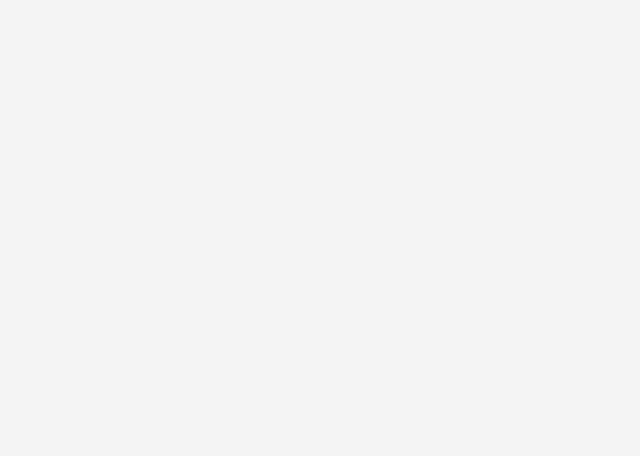
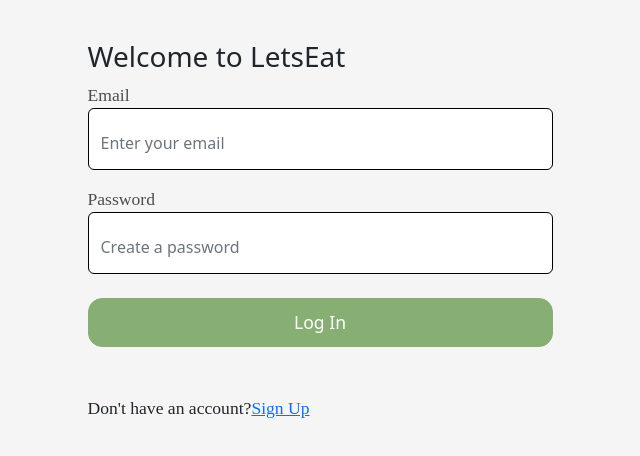
Before and after one commit to menglander2019/LetsEat-Dev, a React (Create React App) app in the folder react/letseat-app/: page /login in a window 1280 px wide. Before the commit this address had no page. Shown: the top 456 px of the page, without its empty margins (320-960 px from the left). Built offline with nearby package versions, Linux system fonts and the light colour scheme; a web font is replaced by a local one.

Commit message:
Added login page

```diff
--- a/react/letseat-app/src/App.js
+++ b/react/letseat-app/src/App.js
@@ -5,6 +5,7 @@
 import ProfileQuestions from './pages/ProfileQuestions';
 import SearchQuestions from './pages/SearchQuestions';
 import CreateAccount from './pages/CreateAccount';
+import Login from './pages/Login';
 
 function App() {
   return (
@@ -12,6 +13,7 @@
       <Router>
         <Routes>
           <Route path="/" element={<Home />} />
+          <Route path="/login" element={<Login />} />
           <Route path="/createaccount" element={<CreateAccount />} />
           <Route path="/createprofile" element={<ProfileQuestions />} />
           <Route path="/searchquestions" element={<SearchQuestions />} />
--- a/react/letseat-app/src/css/Home.css
+++ b/react/letseat-app/src/css/Home.css
@@ -55,8 +55,8 @@
     background-color: #87ae73;
     border-color: #87ae73;
     border-radius: 14px;
-    padding-top: 12px;
-    padding-bottom: 12px;
+    padding-top: 10px;
+    padding-bottom: 10px;
     font-size:1.1rem;
 }
 
@@ -82,15 +82,21 @@
     font-size:1.2rem;
 }
 
+.restaurant-image {
+    width: 800px;
+    height: 350px;
+    object-fit: cover;
+    object-position: center;
+}
+
 .input-box {
     padding-top: 14px;
     padding-bottom: 14px;
     border-color: black;
 }
 
-.restaurant-image {
-    width: 800px;
-    height: 350px;
-    object-fit: cover;
-    object-position: center;
+.login-box {
+    padding-top: 22px;
+    padding-bottom: 14px;
+    border-color: black;
 }
--- a/react/letseat-app/src/pages/Home.js
+++ b/react/letseat-app/src/pages/Home.js
@@ -19,6 +19,9 @@
                     </div>
                 </div>
                 <div>
+                    <Link to="/login">
+                        <span>Login</span>
+                    </Link><br />
                     <Link to="/createaccount">
                         <span>Create Account</span>
                     </Link><br />
--- /dev/null
+++ b/react/letseat-app/src/pages/Login.js
@@ -0,0 +1,53 @@
+import React, { Component } from 'react'
+import { useEffect, useState } from 'react'
+import { Link } from 'react-router-dom'
+
+function CreateAccount() {
+
+    const handleSubmitButton = () => {
+        alert("Account Create!")
+    }
+
+    return (
+        <div className="container">
+            <div className="col-md-5 mt-4 mx-auto">
+                <div className="row mt-3">
+                    <div className="col-md-12 mx-auto">
+                        <h3 className="mt-3">Welcome to LetsEat</h3>
+                        <label for="email">Email</label>
+                        <input type="text" id="email" className="login-box form-control w-100" placeholder="Enter your email"></input>
+                    </div>
+                </div>
+                <div className="row mt-3">
+                    <div className="col-md-12 mx-auto">
+                        <label for="password">Password</label>
+                        <input type="text" id="password" className="login-box  form-control w-100" placeholder="Create a password"></input>
+                    </div>
+                </div>
+                <div className="row mt-4 mb-5">
+                    <div className="col-md-12 mx-auto">
+                        <button
+                            id="submit"
+                            className="btn btn-primary submit w-100"
+                            onClick={handleSubmitButton}>
+                            Log In
+                        </button>
+                    </div>
+                </div>
+                <div className="row mt-3">
+                    <div className="col-md-12 mx-auto">
+                        <p>
+                            Don't have an account?
+                            <Link to="/createaccount">
+                                <span>Sign Up</span>
+                            </Link>
+                        </p>
+                    </div>
+                </div>
+            </div>
+        </div>
+    );
+}
+
+
+export default CreateAccount
```
